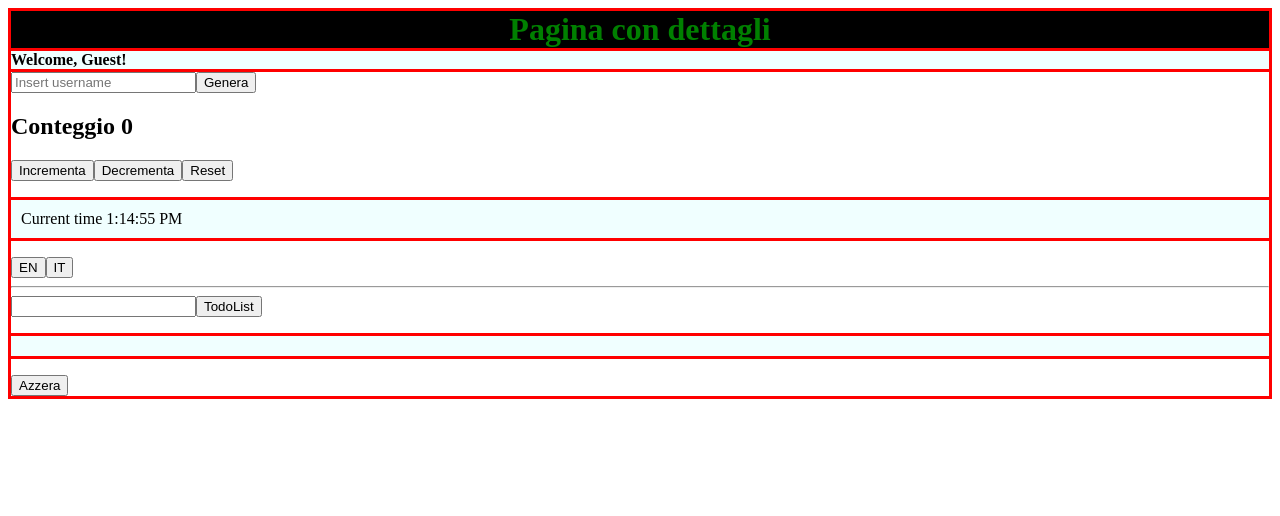
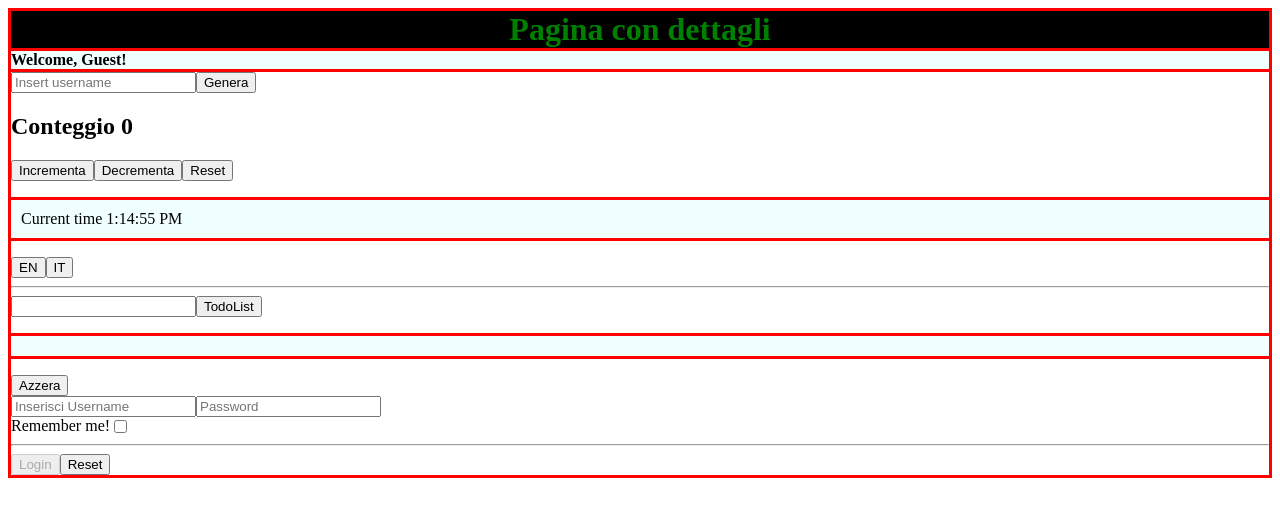
Before and after one commit to St3fan097/react_es, a React (Vite) app in the folder react-es_1/: page / in a window 1280 px wide. Shown: the top 516 px of the page. Built offline with nearby package versions, Linux system fonts and the light colour scheme.

Commit message:
exercise-41

```diff
--- a/react-es_1/src/Login.jsx
+++ b/react-es_1/src/Login.jsx
@@ -1,6 +1,6 @@
 import { useState } from "react"
 
-function Login() {
+function useLogin(){
     const [userName, setUserName] = useState("");
     const [password, setPassword] = useState("");
     const [remember, setRemember] = useState(false);
@@ -33,6 +33,21 @@ function Login() {
         }
     }
 
+    return {
+        userName,
+        password,
+        remember,
+        text,
+        passwordFunc,
+        rememberMe,
+        onLogin,
+        resetMe
+    }
+}
+
+function Login() {
+    const { userName,password, remember, text,passwordFunc, rememberMe, onLogin,resetMe } = useLogin()
+
     return (
         <>
             <form onSubmit={onLogin}>
--- a/react-es_1/src/app.jsx
+++ b/react-es_1/src/app.jsx
@@ -7,6 +7,7 @@ import { Clock } from "./clock";
 import { Counter } from "./counter";
 import { Welcome } from "./welcome";
 import { GithubUser } from "./GithubUser";
+import Login from "./Login";
 
 
 
@@ -32,6 +33,7 @@ export function App() {
                 <hr />
             </LanguageContext.Provider>
             <TodoList />
+            <Login/>
         </Container>
     )
 }
```
